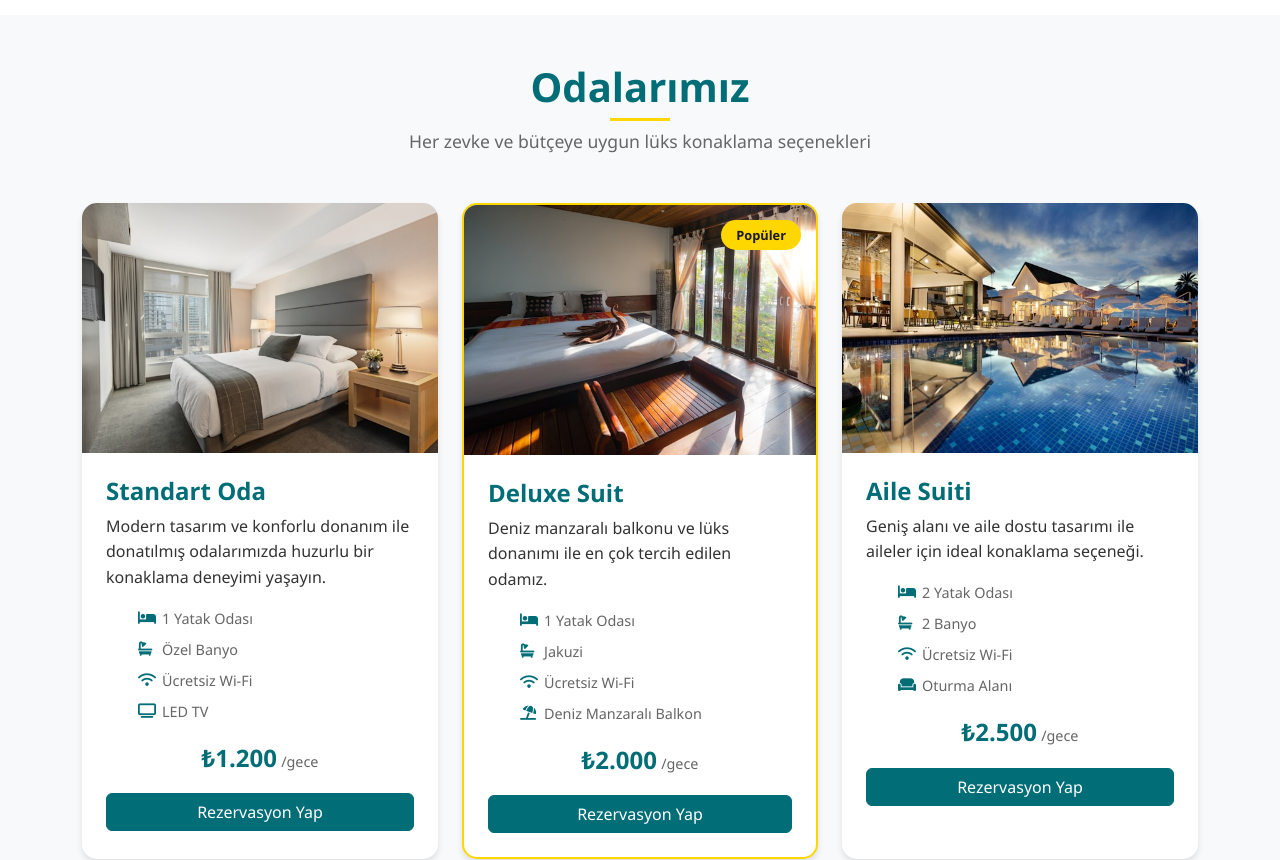
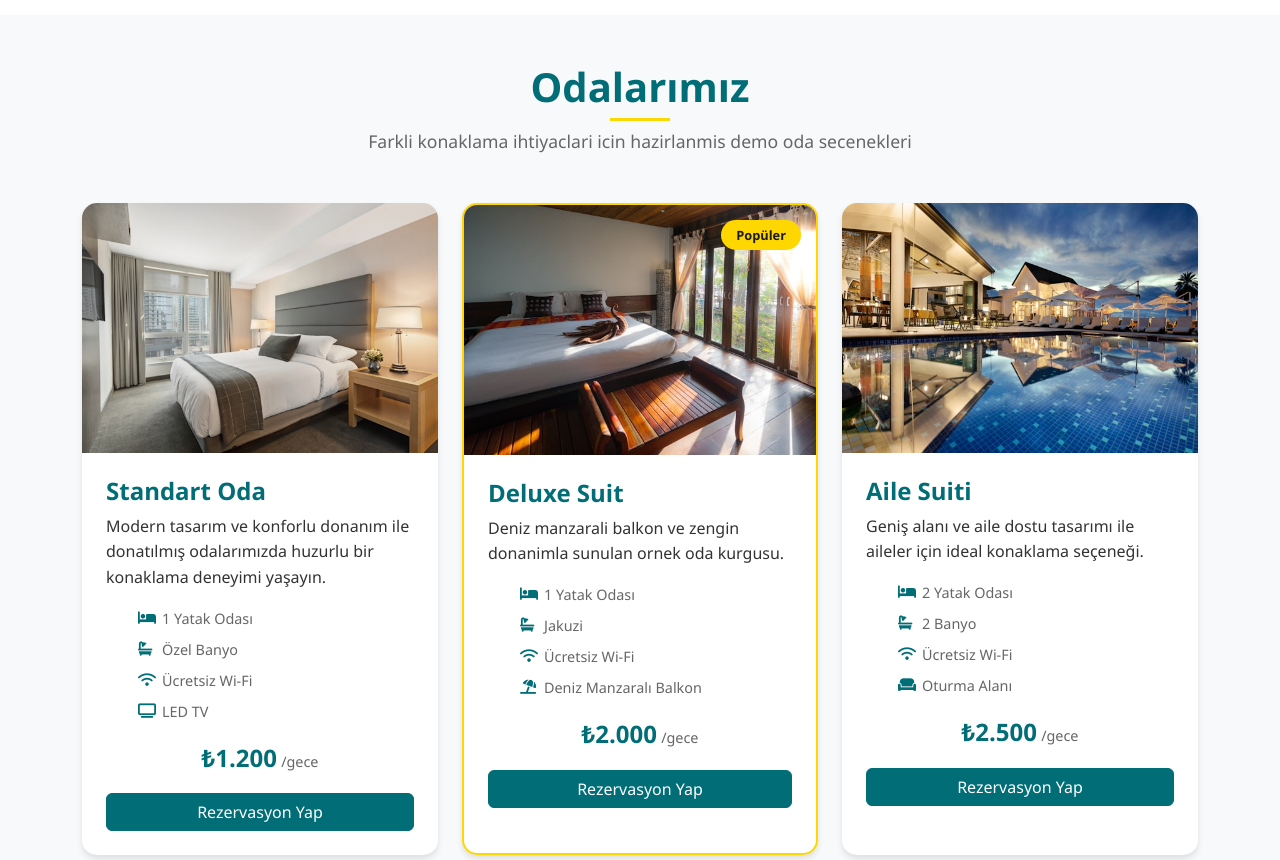
Before and after one commit to ak-hosting/ak-hotel, a plain HTML site: page index.html in a window 1280 px wide. Shown: the part 1300-2160 px from the top of the page. Drawn offline with nearby package versions, Linux system fonts and the light colour scheme.

Commit message:
chore: finalize portfolio demo standardization

```diff
--- a/index.html
+++ b/index.html
@@ -4,7 +4,7 @@
     <meta charset="UTF-8">
     <meta name="viewport" content="width=device-width, initial-scale=1.0">
             <meta name="description" content="Butik oteller için hazırlanmış portföy demo web sitesi. Odalar, rezervasyon, galeri ve konaklama vaatleri kurgusal örnek içeriklerdir.">
-    <meta name="keywords" content="Kuşadası butik otel, deniz manzaralı konaklama, lüks pansiyon Kuşadası, Güvercinada otel, Kaleiçi konaklama, Ege butik otel">
+    <meta name="keywords" content="Kuşadası butik otel, deniz manzaralı konaklama, portfoy demo butik otel, deniz manzarali konaklama, kusadasi demo otel, ege butik otel">
         <meta name="author" content="A Koc">
     <meta name="robots" content="index, follow">
         <meta property="og:title" content="AK Hotel | Portföy Demo Butik Otel Web Sitesi">
@@ -130,7 +130,7 @@
         <div class="container">
             <div class="text-center mb-5" data-aos="fade-up">
                 <h2 class="section-title">Odalarımız</h2>
-                <p class="lead">Her zevke ve bütçeye uygun lüks konaklama seçenekleri</p>
+                <p class="lead">Farkli konaklama ihtiyaclari icin hazirlanmis demo oda secenekleri</p>
             </div>
             <div class="row">
                 <div class="col-lg-4 col-md-6 mb-4" data-aos="fade-up" data-aos-delay="100">
@@ -174,7 +174,7 @@
                         </div>
                         <div class="room-content">
                             <h4>Deluxe Suit</h4>
-                            <p>Deniz manzaralı balkonu ve lüks donanımı ile en çok tercih edilen odamız.</p>
+                            <p>Deniz manzarali balkon ve zengin donanimla sunulan ornek oda kurgusu.</p>
                             <ul class="room-features">
                                 <li><i class="fas fa-bed"></i> 1 Yatak Odası</li>
                                 <li><i class="fas fa-bath"></i> Jakuzi</li>
@@ -417,7 +417,7 @@
             <div class="row">
                 <div class="col-lg-4 mb-4">
                     <h5><i class="fas fa-hotel me-2"></i>AK Hotel</h5>
-                    <p class="mb-3">Kuşadası'nın en lüks butik oteli. Deniz manzaralı odalar ve unutulmaz konaklama deneyimi.</p>
+                    <p class="mb-3">Deniz manzarali odalar ve konaklama akisini gosteren portfoy demo butik otel sayfasi.</p>
                     <div class="social-links">
                         <a href="#" class="text-white me-3"><i class="fab fa-facebook-f"></i></a>
                         <a href="#" class="text-white me-3"><i class="fab fa-instagram"></i></a>
```
